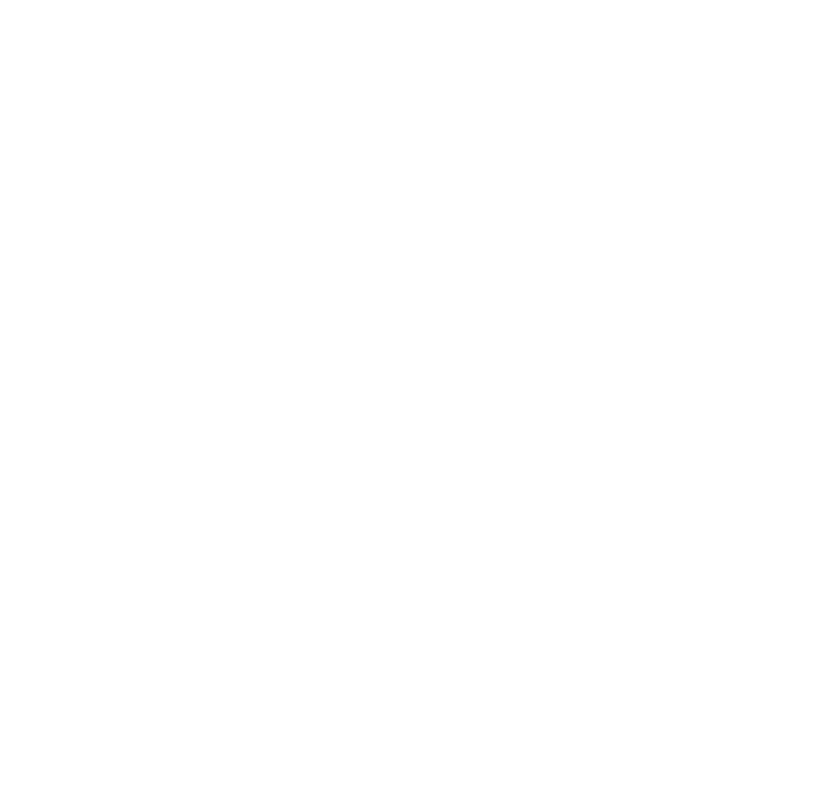
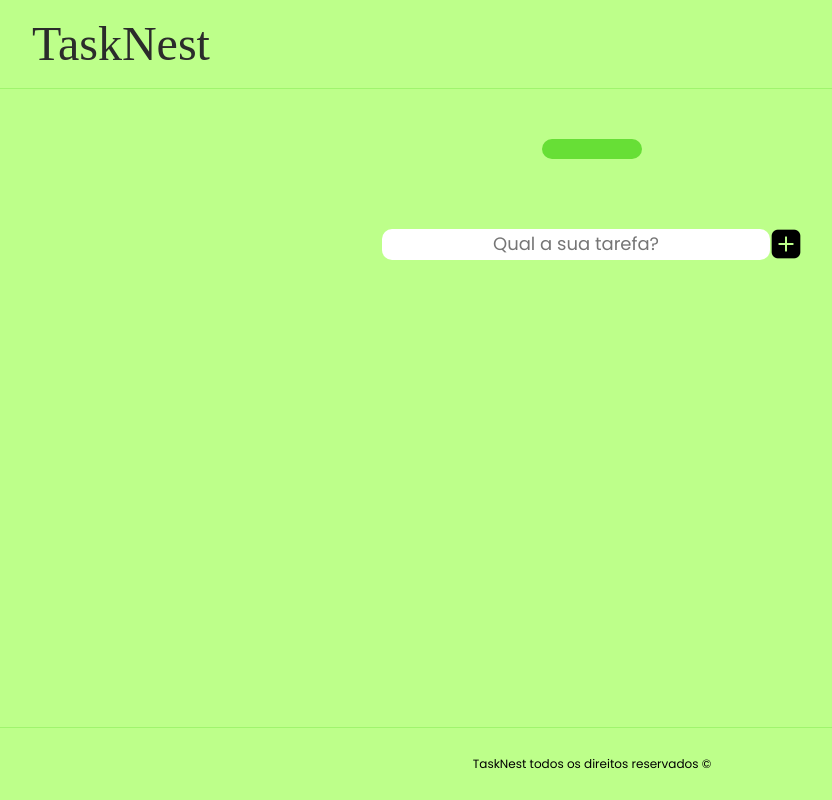
Before and after one commit to nicolasgabriiel/Aplicativo-de-Lista-de-Tarefas, a Vue app: page /list in a window 1280 px wide. Before the commit this address had no page. Shown: the whole page, without its empty margins (48-880 px from the left). Built offline with nearby package versions, Linux system fonts and the light colour scheme; a web font is replaced by a local one.

Commit message:
Estruturando a Página das Listas
A lógica ainda está imperfeita e temos alguns estilos a serem melhorados

```diff
--- a/src/App.vue
+++ b/src/App.vue
@@ -1,5 +1,5 @@
 <template>
-  <router-view/>
+  <router-view />
 </template>
 
 <style>
--- a/src/components/Home/HeaderComponent.vue
+++ b/src/components/Home/HeaderComponent.vue
@@ -1,6 +1,8 @@
 <template>
     <header>
+        <RouterLink to="/" class="router-link">
         <h1>TaskNest</h1>
+    </RouterLink>
         <div class="linha"></div>
     </header>
 </template>
@@ -29,4 +31,8 @@
     height: 1px;
     background-color:#a0f46e;
 }
+.router-link{
+  text-decoration: none;
+  color: black;
+}
 </style>
--- a/src/components/Home/PrincipalComponent.vue
+++ b/src/components/Home/PrincipalComponent.vue
@@ -8,12 +8,13 @@
       </button>
     </section>
     <ul class="listas">
-
+    <RouterLink to="/list" class="router-link">
       <li v-for="(item, index) in listaDeTarefas.lista" :key="index">
         {{ item }}
         <button @click="editarLista(index)" :disabled="!disableButton"></button>
         <button  @click="listaDeTarefas.removerLista(index)" :disabled="!disableButton"></button>
       </li>
+     </RouterLink>
 
     </ul>
   </div>
@@ -137,6 +138,10 @@
 .listas li button:last-child{
   background-image: url(../../assets/lixo.png);
 }
+.router-link{
+  text-decoration: none;
+  color: black;
+}
 
 
 </style>
--- /dev/null
+++ b/src/components/List/ContainerList.vue
@@ -0,0 +1,136 @@
+<template>
+  <div class="container-geral">
+    <h1 >{{ listaDeTarefas.lista[listaDeTarefas.indice] }}</h1>
+    <div>
+        <ul class="tarefas">
+          <div class="markdown"></div>
+            <li v-for="(item, index) in listaDeTarefas.tarefas" :key="index">
+        {{ item }}
+        <button  @click="listaDeTarefas.removerTarefa(index)"></button>
+            </li>
+        </ul>
+    </div>
+    <form class="formulario">
+        <input type="text" required placeholder="Qual a sua tarefa?" v-model="inputValue"/>
+        <button type="button" @click="adicionarTarefas(inputValue)" ></button>
+    </form>
+  </div>
+</template>
+
+<script lang="ts">
+import { defineComponent } from 'vue'
+import { useListaDeTarefas } from '../../store/index'
+
+
+export default defineComponent({
+  name: 'Principal-Component',
+  setup() {
+    const listaDeTarefas = useListaDeTarefas()
+    return {
+      listaDeTarefas,
+    }
+  },
+  data(){
+    return{
+        lista: [] as string[],
+        indice: 0,
+        inputValue: ''
+    }
+  },
+  methods:{
+    adicionarTarefas(value: string){
+      this.listaDeTarefas.adicionarTarefa(value),
+      this.inputValue = ''
+    }
+  }
+
+})
+</script>
+
+<style>
+.container-geral{
+  display: flex;
+  flex-direction: column;
+  align-items: center;
+}
+.container-geral h1{
+  font-size: 2em;
+  background-color: #67df36;
+  border: none;
+  box-shadow: none;
+  border-radius: 10px;
+  transition: 0.2s;
+  display: flex;
+  flex-direction: row;
+  align-items: center;
+  padding: 10px 50px;
+  margin: 50px 0;
+}
+.formulario{
+  display: flex;
+  flex-direction: row;
+  align-items: flex-end;
+
+}
+.formulario input{
+    font-size: 1.5em;
+    display: inline-block ;
+    margin-top: 20px;
+    padding: 5px 20px;
+    text-align: center;
+    border-radius: 10px;
+    border: none;
+}
+.formulario button{
+  background-color: transparent;
+  border: none;
+  box-shadow: none;
+  cursor: pointer;
+  width: 32px;
+  height: 32px;
+  background-size: contain;
+  transition: 0.2s;
+  background-image: url(../../assets/botao-adicionar.png);
+}
+.formulario button:hover{
+ scale: 1.03;
+ background-color: white;
+ border-radius: 13px;
+}
+.tarefas{
+  display: flex;
+  flex-direction: column;
+  align-items: center;
+}
+.tarefas li{
+  background-color: #a0f46e;
+  border: none;
+  box-shadow: none;
+  border-radius: 10px;
+  transition: 0.2s;
+  display: flex;
+  flex-direction: row;
+  align-items: center;
+  padding: 10px 35px;
+  font-size: 1.5em;
+  margin-top: 10px;
+
+}
+
+.tarefas li button{
+  background-color: transparent;
+  border: none;
+  box-shadow: none;
+  cursor: pointer;
+  width: 20px;
+  height: 20px;
+  background-size: contain;
+  transition: 0.2s;
+  margin-left: 10px;
+  background-image: url(../../assets/lixo.png);
+}
+
+.tarefas li button:hover{
+  scale: 1.1;
+}
+</style>
--- a/src/router/index.ts
+++ b/src/router/index.ts
@@ -4,8 +4,12 @@
   {
     path: '/',
     name: 'home',
-
     component: () => import('../views/Home.vue')
+  },
+  {
+    path: '/list',
+    name: 'list',
+    component: () => import('../views/List.vue')
   }
 ]
 
--- a/src/store/index.ts
+++ b/src/store/index.ts
@@ -18,8 +18,16 @@
   state: () => ({
     lista: [] as string[],
     indice: 0,
+    tarefas: [] as string []
   }),
-  actions:{
+  actions: {
+    adicionarTarefa(value: string ){
+      console.log(this.tarefas)
+      this.tarefas.push(value)
+    },
+    removerTarefa(index: number){
+      this.tarefas.splice(index, 1)
+    },
     adicionarLista( value: string){
       this.lista.push(value)
     },
--- a/src/views/List.vue
+++ b/src/views/List.vue
@@ -0,0 +1,35 @@
+<template>
+    <div class="home-page">
+        <HeaderComponent/>
+        <ContainerList/>
+        <FooterComponent/>
+    </div>
+</template>
+
+<script lang="ts">
+import { defineComponent } from 'vue';
+import HeaderComponent from '@/components/Home/HeaderComponent.vue';
+import FooterComponent from '@/components/Home/FooterComponent.vue';
+import ContainerList from '@/components/List/ContainerList.vue';
+
+
+export default defineComponent({
+    name: 'List-Page2',
+    components:{
+    HeaderComponent,
+    FooterComponent,
+    ContainerList
+}
+
+})
+</script>
+
+<style>
+@import 'reset-css';
+.home-page{
+    min-height: 100vh;
+    width: 100%;
+    background-color:#bdff8a;
+    font-size: 12px;
+}
+</style>
```
Also changed, not shown: src/assets/botao-adicionar.png (added).
